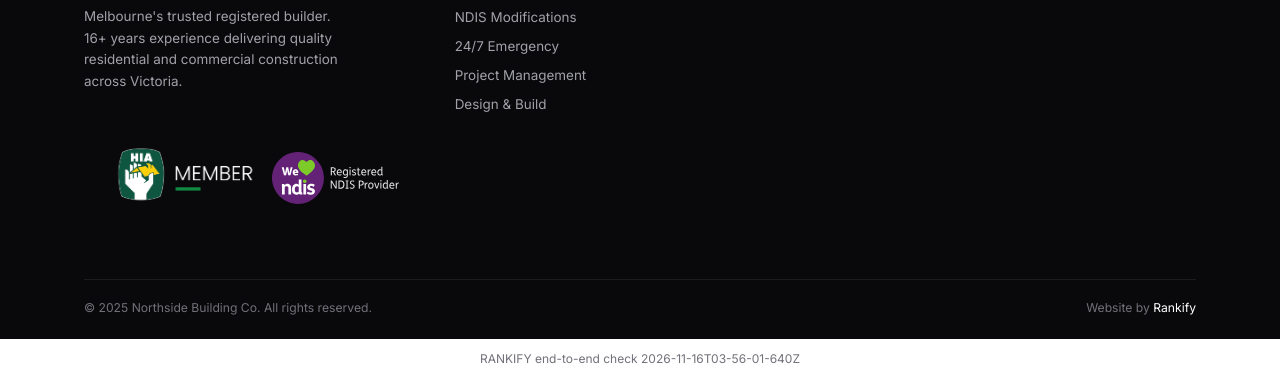
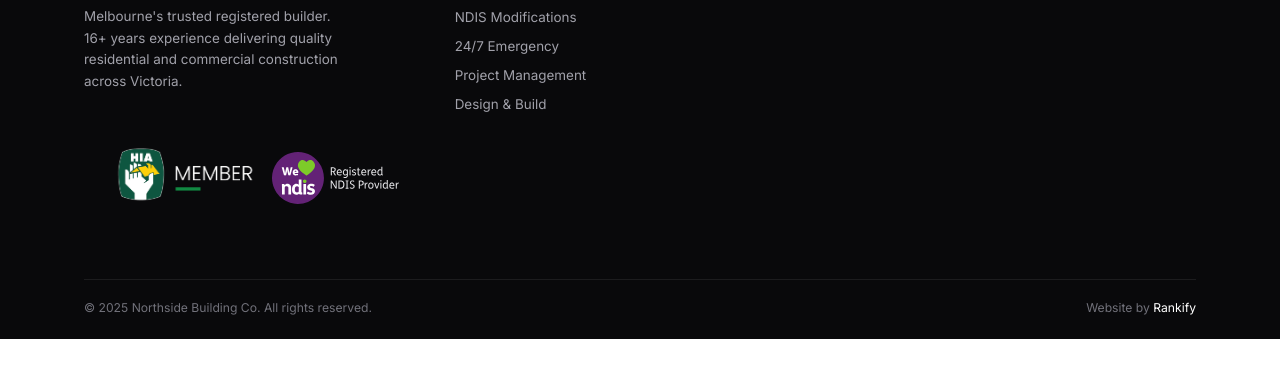
Before and after one commit to rankify-ops/prime-group-testing, a plain HTML site: page index.html in a window 1280 px wide. Shown: the part 7203-7581 px from the top of the page. After the commit the page ends 7542 px from the top, so only its background shows below. Drawn offline with Linux system fonts and the light colour scheme.

Commit message:
Revert: Undo a previous change (#41)
Puts the site back exactly as it was before that change.

Requested by Tom (testing) via RANKIFY Editor.
Approved by Tom (testing).
Request: http://localhost:3000/requests/421e4bfc-34c4-4c96-894f-f3e0fafa54f3

```diff
--- a/index.html
+++ b/index.html
@@ -439,7 +439,6 @@ height="0" width="0" style="display:none;visibility:hidden"></iframe></noscript>
 
 <div class="sticky"><a href="tel:0395551234" class="sc">&#128222; Call</a><a href="#quote-form" class="sq">Free Quote</a></div>
 
-<p style="text-align:center;padding:12px 0;font-size:.75rem;color:var(--g500)">RANKIFY end-to-end check 2026-11-16T03-56-01-640Z</p>
 
 <script src="assets/site.js"></script>
 </body>
```
